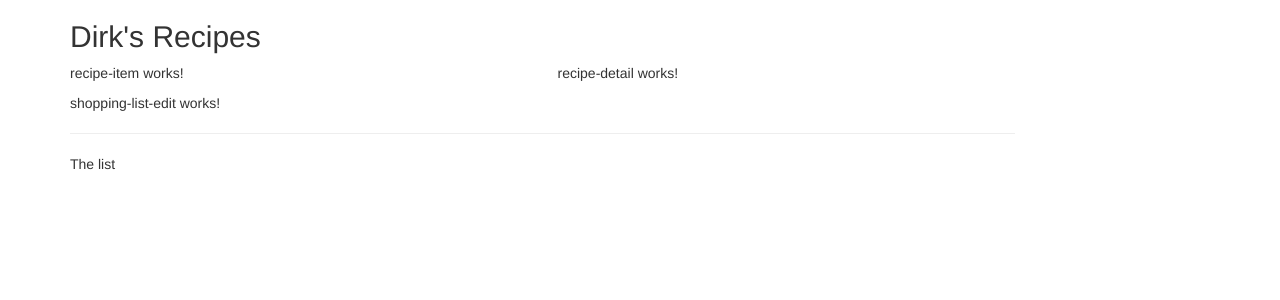
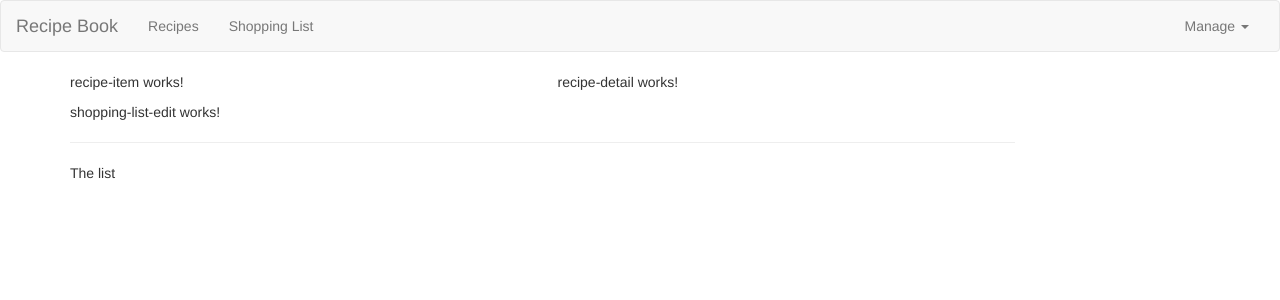
Before and after one commit to dirkgietelink/udemy-ang8-recipes, an Angular app: page / in a window 1280 px wide. Shown: the top 300 px of the page. Built offline with nearby package versions, Linux system fonts and the light colour scheme.

Commit message:
vid 49: Styled the header with bootstrap. Added a Manage dropdown on right side of header (not functioning yet).

```diff
--- a/src/app/app.component.html
+++ b/src/app/app.component.html
@@ -1,10 +1,5 @@
-<div class="container">
-  <div class="row">
-    <div class="col-md-12">
-      <app-header></app-header>
-    </div>
-  </div>
-</div>
+<app-header></app-header>
+
 
 <div class="container">
   <div class="row">
--- a/src/app/header/header.component.html
+++ b/src/app/header/header.component.html
@@ -1 +1,23 @@
-<h2>Dirk's Recipes</h2>
+<nav class="navbar navbar-default">
+  <div class="container-fluid">
+    <div class="navbar-header">
+      <a href="#" class="navbar-brand">Recipe Book</a>
+    </div>
+    <div class="collaps navbar-collapse">
+      <ul class="nav navbar-nav">
+        <li><a href="#">Recipes</a></li>
+        <li><a href="#">Shopping List</a></li>
+
+      </ul>
+      <ul class="nav navbar-nav navbar-right">
+        <li class="dropdown">
+          <a href="#" class="dropdown-toggle" role="button">Manage <span class="caret"></span></a>
+          <ul class="dropdown-menu">
+            <li><a href="#">Save Data</a></li>
+            <li><a href="#">Fetch Data</a></li>
+          </ul>
+        </li>
+      </ul>
+    </div>
+  </div>
+</nav>
```
